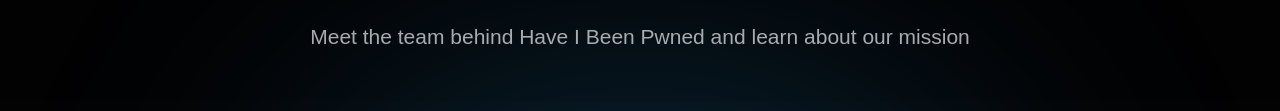
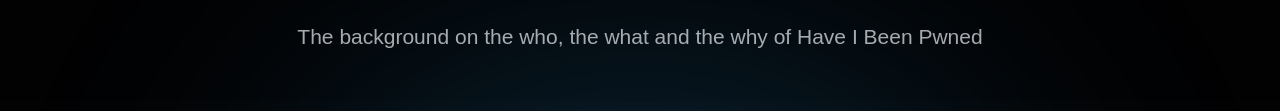
Before and after one commit to HaveIBeenPwned/ux-rebuild, a website: page web/pages/about.html in a window 1280 px wide. Shown: the part 179-290 px from the top of the page. Drawn offline with nearby package versions, Linux system fonts and the light colour scheme; files that its build step writes are made by us from their sources; a web font is replaced by a local one.

Commit message:
Updating subtitle

```diff
--- a/web/pages/about.html
+++ b/web/pages/about.html
@@ -116,7 +116,8 @@
           <div class="col-lg-8 text-center">
             <h1 class="fw-bold mb-4">Who, What & Why</h1>
             <p class="lead text-muted mb-0">
-              Meet the team behind Have I Been Pwned and learn about our mission
+              The background on the who, the what and the why of Have I Been
+              Pwned
             </p>
           </div>
         </div>
```
